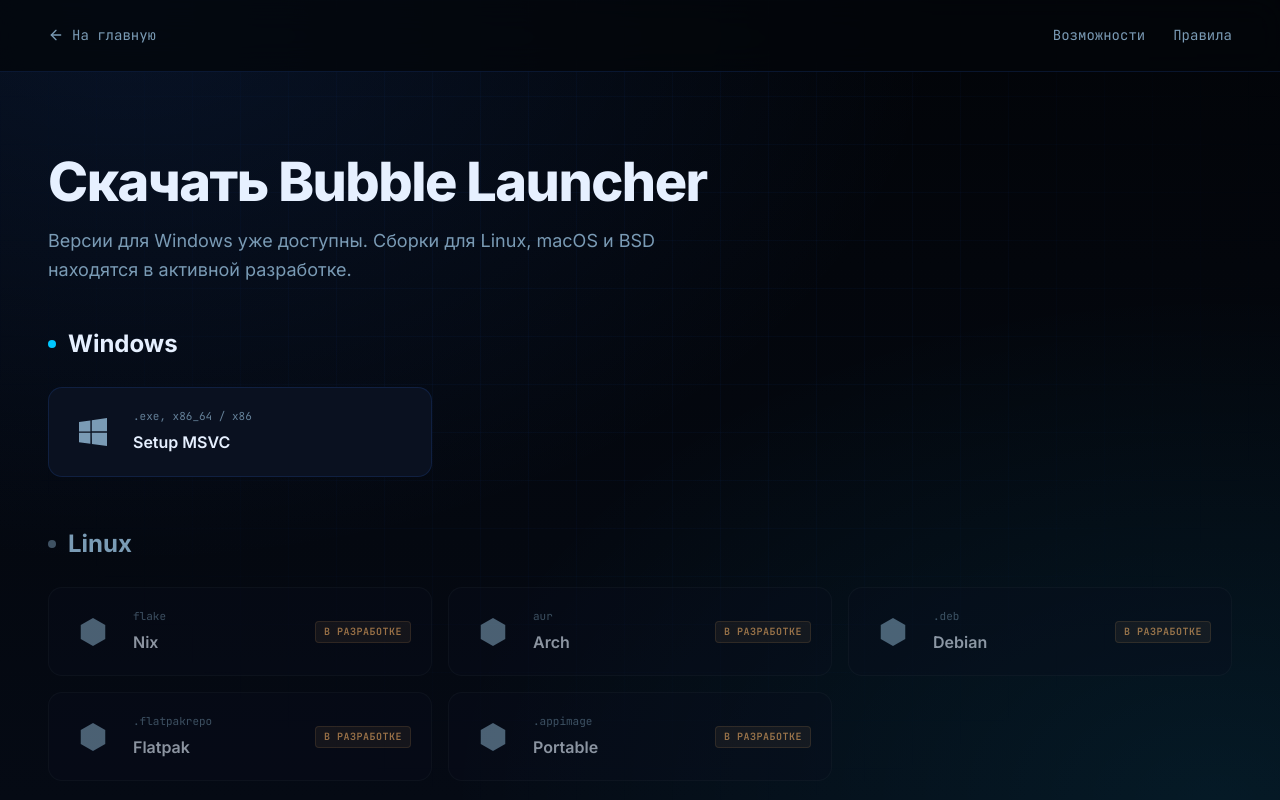
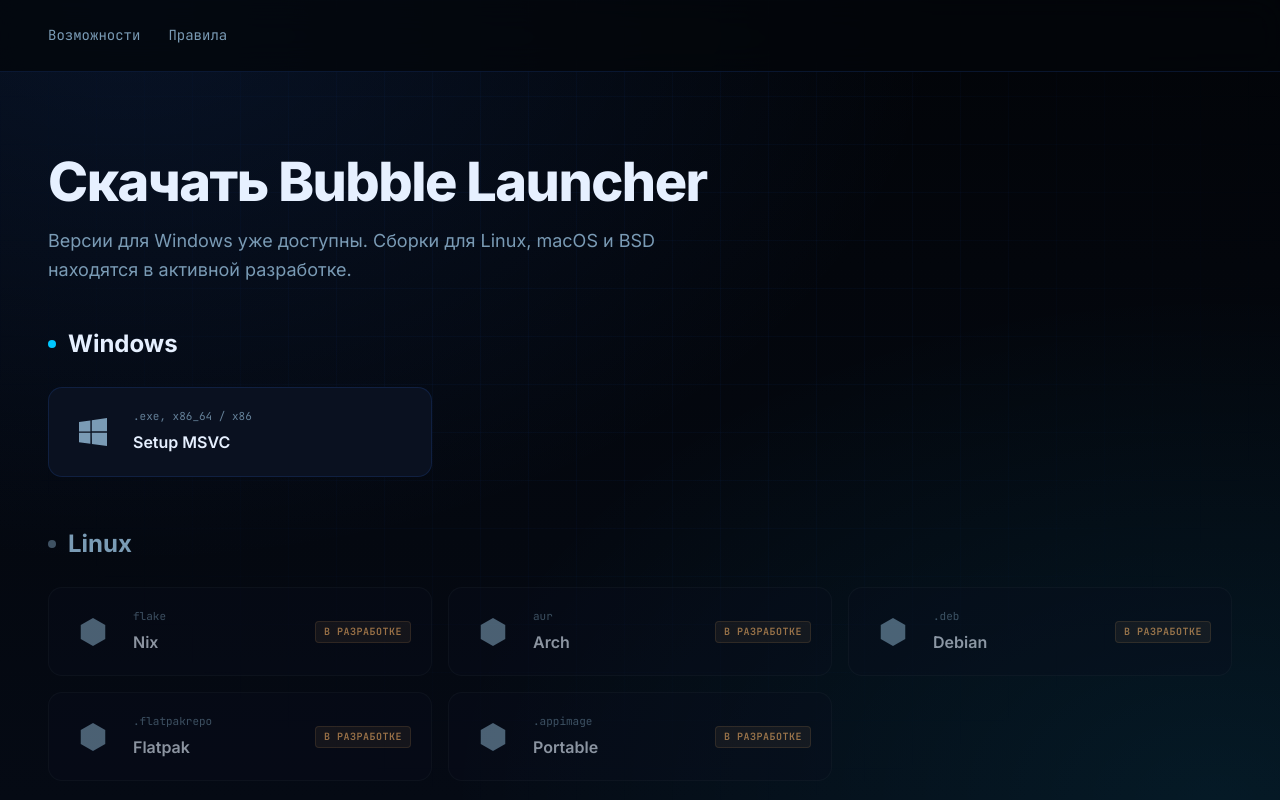
Before and after one commit to Frosr1o2/bubble-launcher, a plain HTML site: page download/index.html in a window 1280 px wide. Shown: the top 800 px of the page. Drawn offline with Linux system fonts and the light colour scheme.

Commit message:
Update index.html

```diff
--- a/download/index.html
+++ b/download/index.html
@@ -242,10 +242,6 @@
     <div id="background"></div>
 
     <header id="header">
-        <a href="/bubble-launcher/index/" class="back-link">
-            <svg width="16" height="16" viewBox="0 0 24 24" fill="none" stroke="currentColor" stroke-width="2" stroke-linecap="round" stroke-linejoin="round"><line x1="19" y1="12" x2="5" y2="12"></line><polyline points="12 19 5 12 12 5"></polyline></svg>
-            На главную
-        </a>
         <nav>
             <a href="/bubble-launcher/#features">Возможности</a>
             <a href="/bubble-launcher/#rules">Правила</a>
```
